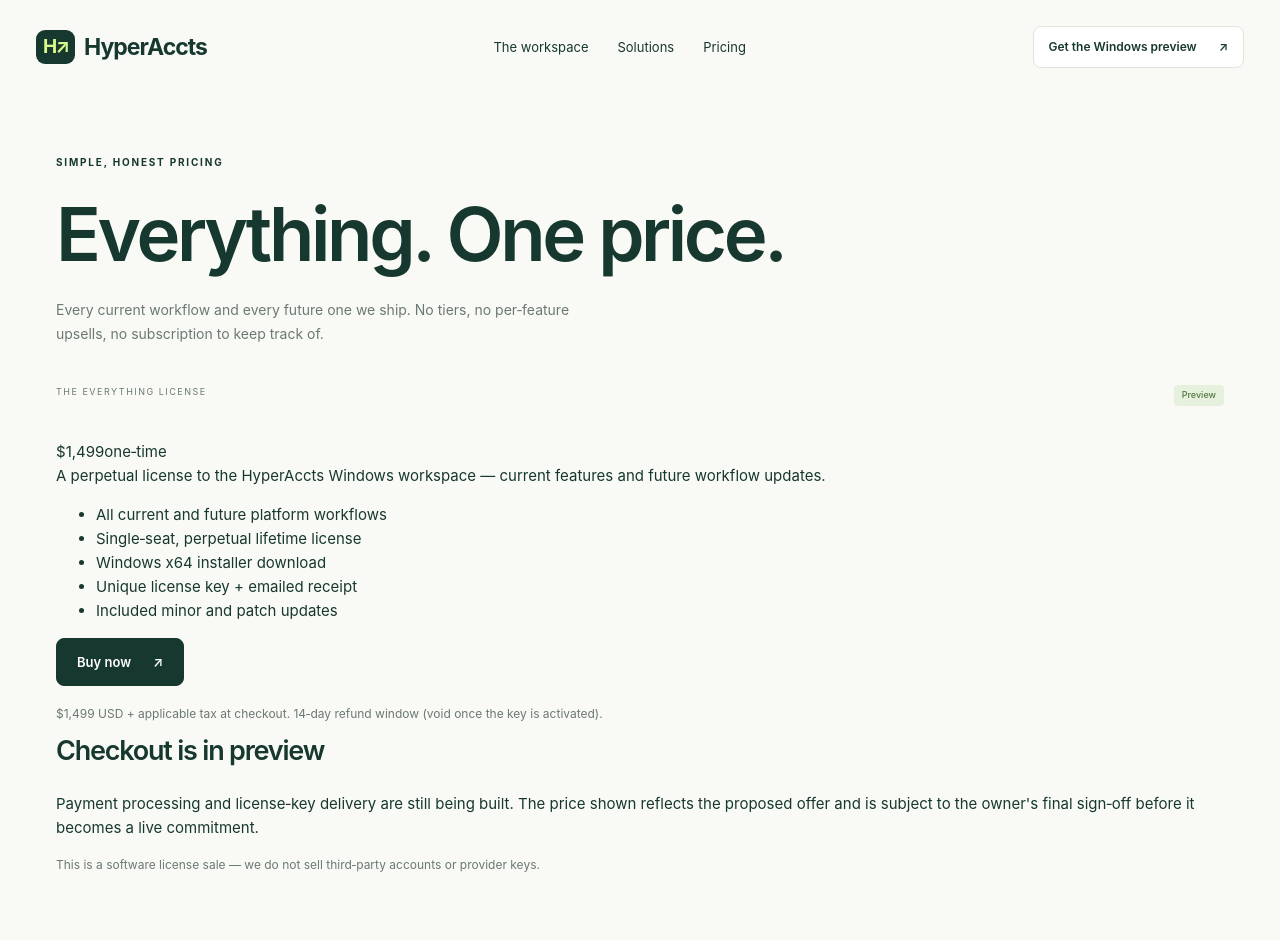
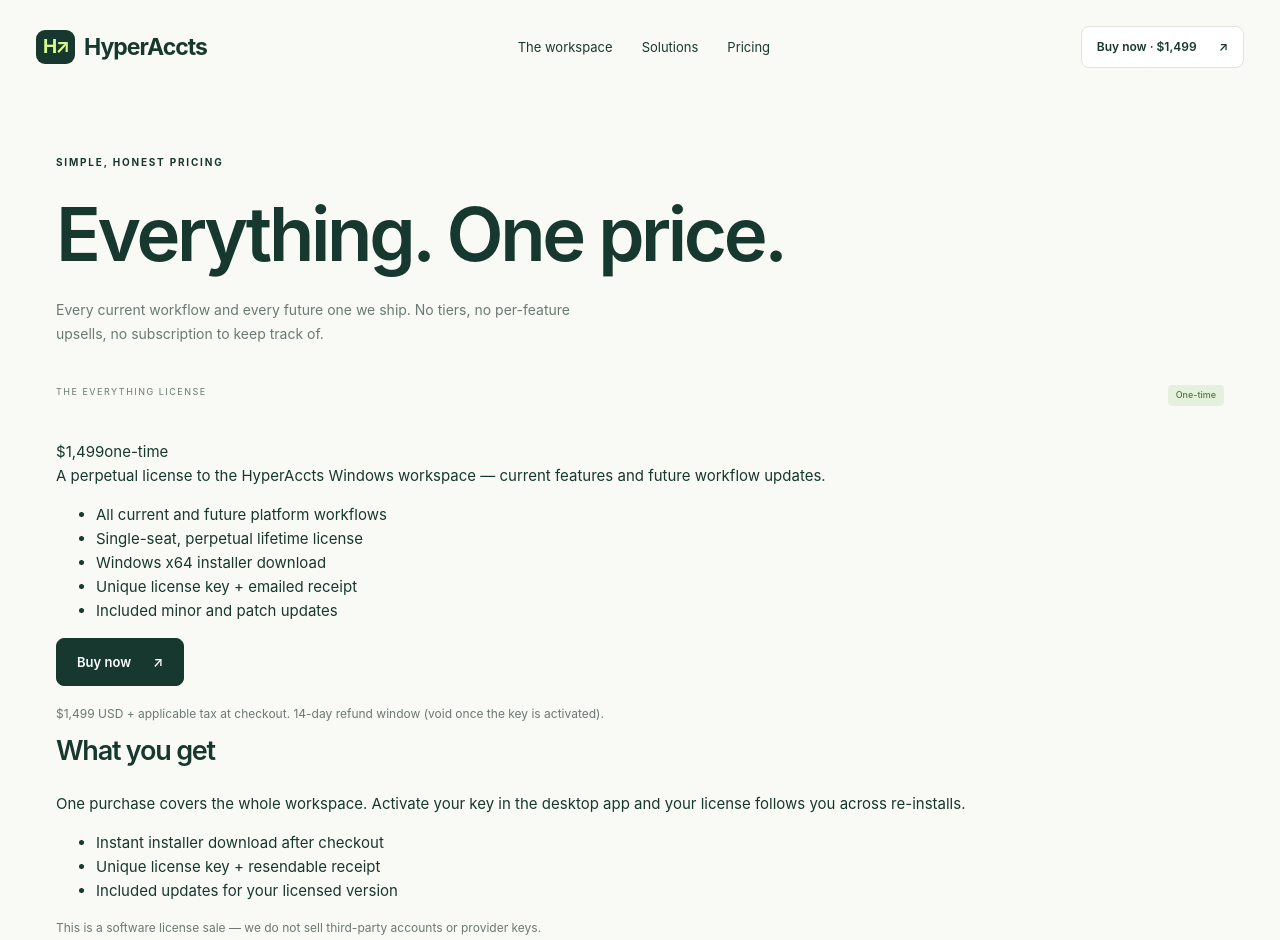
Before and after one commit to bensblueprints/HyperAccts, an Electron app: page website/pricing.html in a window 1280 px wide. Shown: the top 940 px of the page. Drawn offline with Linux system fonts and the light colour scheme.

Commit message:
Finalize pricing page to the approved Everything offer (task 489)

```diff
--- a/website/pricing.html
+++ b/website/pricing.html
@@ -1,8 +1,8 @@
 <!doctype html>
-<html lang="en"><head><meta charset="utf-8"><meta name="viewport" content="width=device-width,initial-scale=1"><title>Pricing — HyperAccts</title><meta name="description" content="HyperAccts 'Everything' license: all current and future workflows, one price. $1499 one-time."><meta name="theme-color" content="#112d27"><link rel="icon" href="/mark.svg" type="image/svg+xml"><link rel="canonical" href="https://hyperaccts.com/pricing"><link rel="stylesheet" href="/site.css"><script type="module" src="/site.mjs"></script></head>
+<html lang="en"><head><meta charset="utf-8"><meta name="viewport" content="width=device-width,initial-scale=1"><title>Pricing — HyperAccts</title><meta name="description" content="HyperAccts 'Everything' license: all current and future workflows, one price. $1,499 one-time."><meta name="theme-color" content="#112d27"><link rel="icon" href="/mark.svg" type="image/svg+xml"><link rel="canonical" href="https://hyperaccts.com/pricing"><link rel="stylesheet" href="/site.css"><script type="module" src="/site.mjs"></script></head>
 <body><a class="skip" href="#main">Skip to content</a>
-<header><a class="brand" href="/" aria-label="HyperAccts home"><span class="logo">H↗</span>HyperAccts</a><nav aria-label="Main navigation"><a href="/#workspace">The workspace</a><a href="/#solutions">Solutions</a><a href="/pricing">Pricing</a></nav><a class="button small" href="/#download">Get the Windows preview <span>↗</span></a></header>
-<main id="main"><section class="wrap section" style="padding-top:60px"><div class="section-top" style="grid-template-columns:1fr;gap:16px"><div><div class="eyebrow">SIMPLE, HONEST PRICING</div><h1>Everything. One price.</h1><p class="lead" style="max-width:560px">Every current workflow and every future one we ship. No tiers, no per‑feature upsells, no subscription to keep track of.</p></div></div>
-<div class="pricing-grid"><article class="pricing-card"><div class="card-top"><span class="number">THE EVERYTHING LICENSE</span><span class="status mint">Preview</span></div><div class="price"><span class="currency">$</span><span class="amount">1,499</span><span class="period">one‑time</span></div><p class="pricing-desc">A perpetual license to the HyperAccts Windows workspace — current features and future workflow updates.</p><ul class="pricing-list"><li>All current and future platform workflows</li><li>Single‑seat, perpetual lifetime license</li><li>Windows x64 installer download</li><li>Unique license key + emailed receipt</li><li>Included minor and patch updates</li></ul><a class="button primary" href="/purchase">Buy now <span>↗</span></a><p class="micro" style="margin-top:18px">$1,499 USD + applicable tax at checkout. 14‑day refund window (void once the key is activated).</p></article><aside class="pricing-note"><h3>Checkout is in preview</h3><p>Payment processing and license‑key delivery are still being built. The price shown reflects the proposed offer and is subject to the owner's final sign‑off before it becomes a live commitment.</p><p class="micro">This is a software license sale — we do not sell third‑party accounts or provider keys.</p></aside></div></section>
-<section class="wrap faq section" style="padding-top:40px"><div><div class="eyebrow">PRICING FAQ</div><h2>Questions, answered.</h2></div><div><details open><summary>What does "Everything" include?</summary><p>All workflows HyperAccts ships — current and future — under one license. You are not asked to buy individual platform workflows.</p></details><details><summary>Is this a subscription?</summary><p>No. The proposed license is a one‑time, perpetual purchase with included minor and patch updates.</p></details><details><summary>Is tax included?</summary><p>The proposed price is USD, exclusive of applicable sales tax/VAT, which is calculated at checkout based on your billing location.</p></details><details><summary>What is the refund policy?</summary><p>Proposed default: 14 days from purchase, void once the license key is activated in the desktop app. Final terms appear in the published Refund Policy.</p></details></div></section></main>
+<header><a class="brand" href="/" aria-label="HyperAccts home"><span class="logo">H↗</span>HyperAccts</a><nav aria-label="Main navigation"><a href="/#workspace">The workspace</a><a href="/#solutions">Solutions</a><a href="/pricing">Pricing</a></nav><a class="button small" href="/pricing">Buy now · $1,499 <span>↗</span></a></header>
+<main id="main"><section class="wrap section" style="padding-top:60px"><div class="section-top" style="grid-template-columns:1fr;gap:16px"><div><div class="eyebrow">SIMPLE, HONEST PRICING</div><h1>Everything. One price.</h1><p class="lead" style="max-width:560px">Every current workflow and every future one we ship. No tiers, no per-feature upsells, no subscription to keep track of.</p></div></div>
+<div class="pricing-grid"><article class="pricing-card"><div class="card-top"><span class="number">THE EVERYTHING LICENSE</span><span class="status mint">One-time</span></div><div class="price"><span class="currency">$</span><span class="amount">1,499</span><span class="period">one-time</span></div><p class="pricing-desc">A perpetual license to the HyperAccts Windows workspace — current features and future workflow updates.</p><ul class="pricing-list"><li>All current and future platform workflows</li><li>Single-seat, perpetual lifetime license</li><li>Windows x64 installer download</li><li>Unique license key + emailed receipt</li><li>Included minor and patch updates</li></ul><a class="button primary" href="/purchase">Buy now <span>↗</span></a><p class="micro" style="margin-top:18px">$1,499 USD + applicable tax at checkout. 14-day refund window (void once the key is activated).</p></article><aside class="pricing-note"><h3>What you get</h3><p>One purchase covers the whole workspace. Activate your key in the desktop app and your license follows you across re-installs.</p><ul class="pricing-list"><li>Instant installer download after checkout</li><li>Unique license key + resendable receipt</li><li>Included updates for your licensed version</li></ul><p class="micro">This is a software license sale — we do not sell third-party accounts or provider keys.</p></aside></div></section>
+<section class="wrap faq section" style="padding-top:40px"><div><div class="eyebrow">PRICING FAQ</div><h2>Questions, answered.</h2></div><div><details open><summary>What does "Everything" include?</summary><p>All workflows HyperAccts ships — current and future — under one license. You are not asked to buy individual platform workflows.</p></details><details><summary>Is this a subscription?</summary><p>No. The Everything license is a one-time, perpetual purchase with included minor and patch updates.</p></details><details><summary>Is tax included?</summary><p>The price is USD and exclusive of applicable sales tax/VAT, which is calculated at checkout based on your billing location.</p></details><details><summary>What is the refund policy?</summary><p>14 days from purchase, void once the license key is activated in the desktop app. Full terms appear in the Refund Policy.</p></details></div></section></main>
 <footer class="wrap"><a class="brand" href="/"><span class="logo">H↗</span>HyperAccts</a><p>Good workflows. Clear results.</p><div><a href="/#workspace">Product</a><a href="/pricing">Pricing</a><a href="/#download">Download</a></div><small>© 2026 HyperAccts. Platform names belong to their respective owners. No affiliation is implied.</small></footer></body></html>
```
